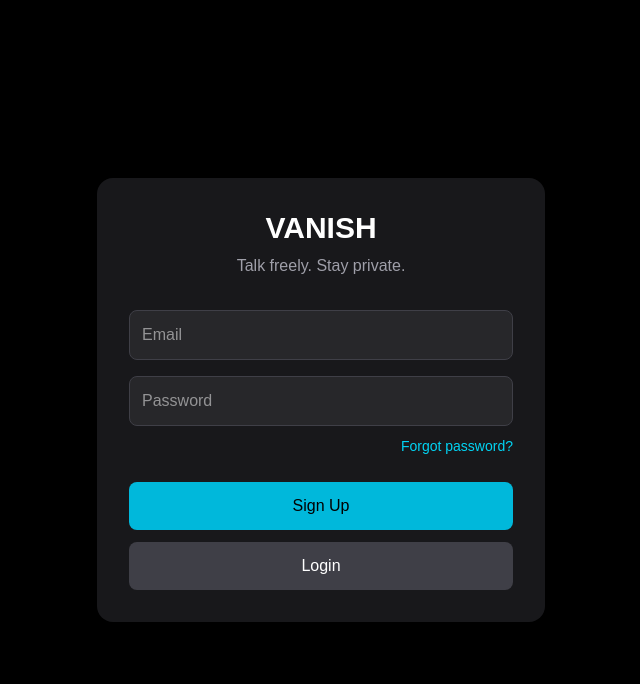
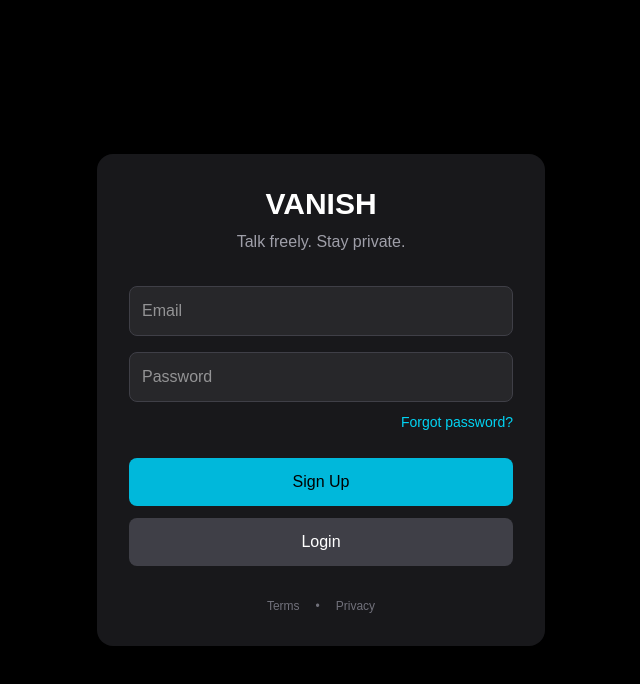
Before and after one commit to Ace-Spades0/Vanish, a Next.js app: page /auth in a window 1280 px wide. Shown: the top 684 px of the page, without its empty margins (319-959 px from the left). Built offline with nearby package versions, Linux system fonts and the light colour scheme; no server answers.

Commit message:
Add Terms and Privacy links

```diff
--- a/app/auth/page.tsx
+++ b/app/auth/page.tsx
@@ -167,6 +167,23 @@ export default function AuthPage() {
         {message && (
           <p className="mt-6 text-center text-sm text-cyan-400">{message}</p>
         )}
+
+        {/* Terms & Privacy links */}
+        <div className="mt-8 flex items-center justify-center gap-4 text-xs text-zinc-500">
+          <button
+            onClick={() => router.push('/terms')}
+            className="hover:text-cyan-400 transition"
+          >
+            Terms
+          </button>
+          <span>•</span>
+          <button
+            onClick={() => router.push('/privacy')}
+            className="hover:text-cyan-400 transition"
+          >
+            Privacy
+          </button>
+        </div>
       </div>
     </div>
   )
--- a/app/page.tsx
+++ b/app/page.tsx
@@ -12,15 +12,12 @@ export default function LandingPage() {
   useEffect(() => {
     const checkAuth = async () => {
       const { data: { user } } = await supabase.auth.getUser()
-
       if (user) {
         router.push('/home')
         return
       }
-
       setLoading(false)
     }
-
     checkAuth()
   }, [])
 
@@ -36,7 +33,6 @@ export default function LandingPage() {
     <div className="min-h-screen bg-black text-white">
       <div className="flex flex-col items-center justify-center min-h-screen px-6 text-center">
 
-        {/* Logo */}
         <div className="mb-6">
           <Image
             src="/logo.png"
@@ -51,9 +47,11 @@ export default function LandingPage() {
         <h1 className="text-6xl md:text-7xl font-bold tracking-tight mb-4">
           VANISH
         </h1>
+
         <p className="text-xl md:text-2xl text-zinc-400 mb-3">
           Talk freely. Stay private.
         </p>
+
         <p className="text-zinc-500 max-w-md mb-10 text-sm md:text-base">
           Temporary usernames. Messages that disappear. No permanent identity.
         </p>
@@ -98,6 +96,23 @@ export default function LandingPage() {
             </p>
           </div>
         </div>
+
+        {/* Terms & Privacy links */}
+        <div className="mt-16 flex items-center gap-4 text-sm text-zinc-500">
+          <button
+            onClick={() => router.push('/terms')}
+            className="hover:text-cyan-400 transition"
+          >
+            Terms of Service
+          </button>
+          <span>•</span>
+          <button
+            onClick={() => router.push('/privacy')}
+            className="hover:text-cyan-400 transition"
+          >
+            Privacy & Security
+          </button>
+        </div>
       </div>
     </div>
   )
```
